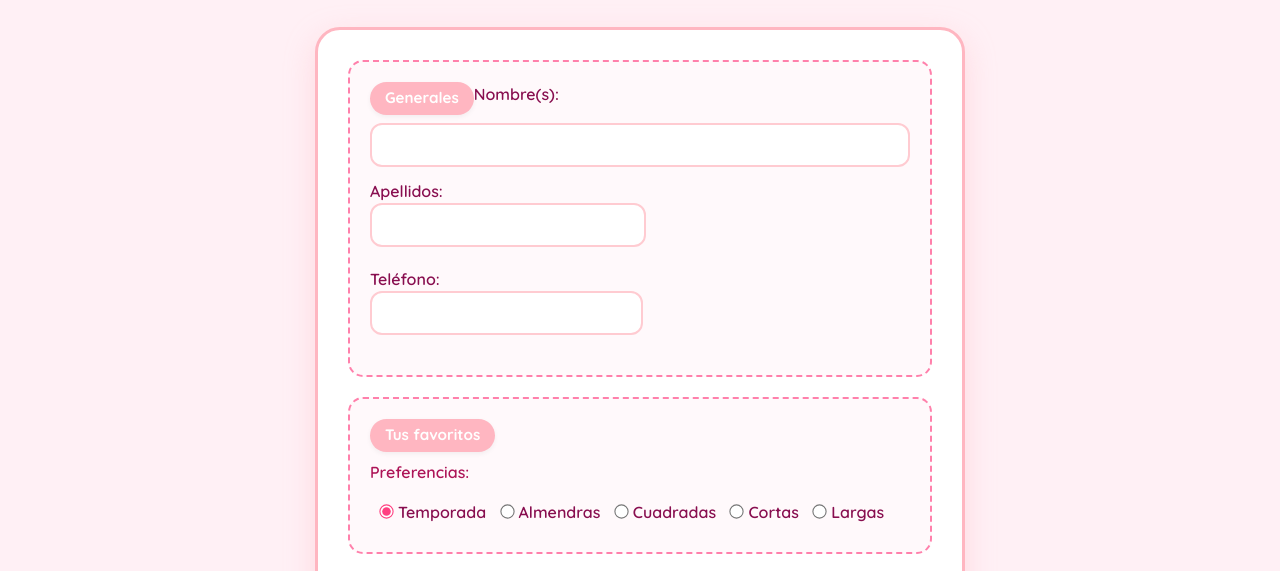
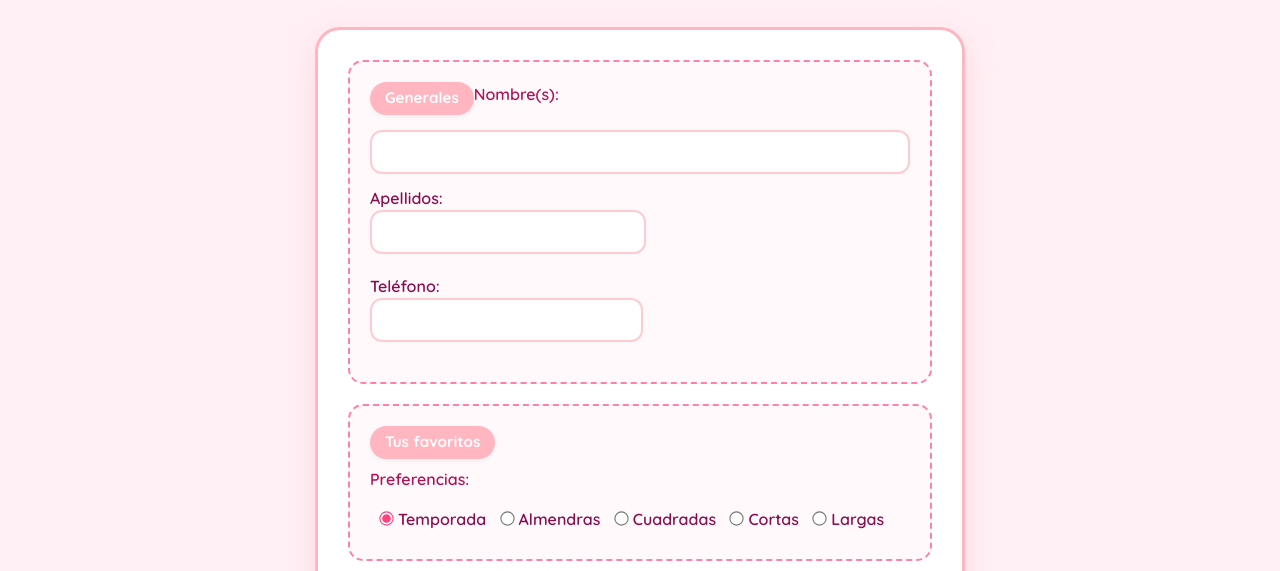
Before and after one commit to gomezalma-debug/OffsamNails, a plain HTML site: page suscripcion.html in a window 1280 px wide. Shown: the part 168-739 px from the top of the page. Drawn offline with nearby package versions, Linux system fonts and the light colour scheme.

Commit message:
Add files via upload

```diff
--- a/suscripcion.html
+++ b/suscripcion.html
@@ -211,7 +211,7 @@
             <fieldset>
                 <legend>Generales</legend>
 
-                <label for="Nombre">Nombre(s): </label>
+                <label for="Nombre"><p>Nombre(s):</p> </label>
                 <input type="text" maxlength="30" name="Nombre" id="Nombre" required><br>
                 <label>Apellidos:
                     <input type="text" name="apellido" maxlength="50">
```
